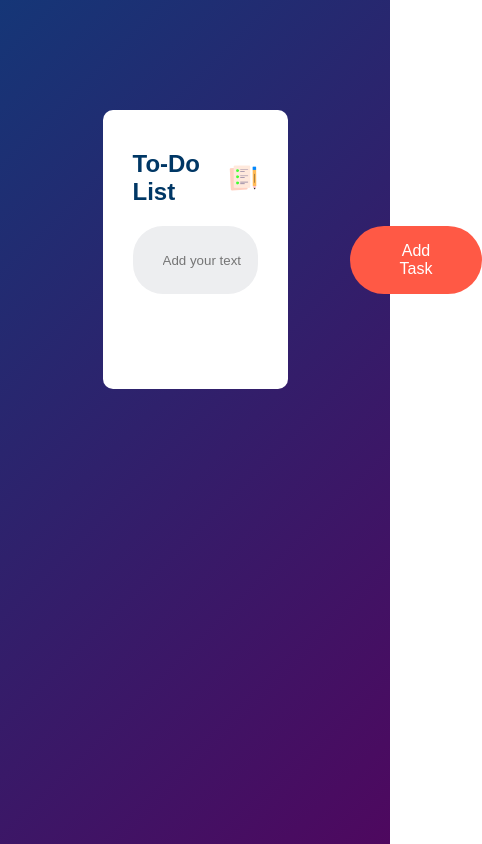
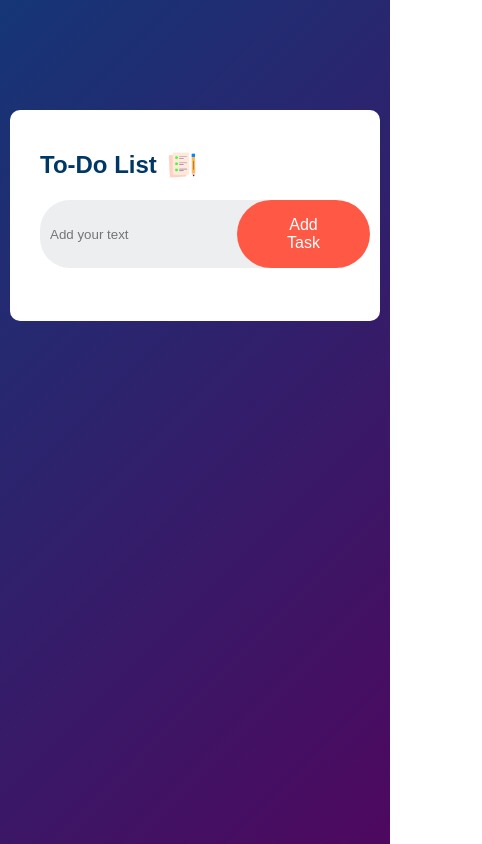
Before and after one commit to raia25/Tasktodo, a plain HTML site: page index.html in a window 390 px wide. Shown: the whole page, 482 px wide, since content can reach past the window. Drawn offline with nearby package versions, Linux system fonts and the light colour scheme.

Commit message:
Update style.css
for mobile

```diff
--- a/style.css
+++ b/style.css
@@ -13,7 +13,8 @@
 }
 
 .todo-app{
-    width: 50%;
+    width: 100%;
+    height:25%;
     max-height: 540px;
     background: #fff;
     margin: 100px auto 20px;
@@ -39,7 +40,6 @@
     justify-content: space-between;
     background: #edeef0;
     border-radius: 30px;
-    padding-left: 20px;
     margin-bottom: 25px;
 }
 
```
